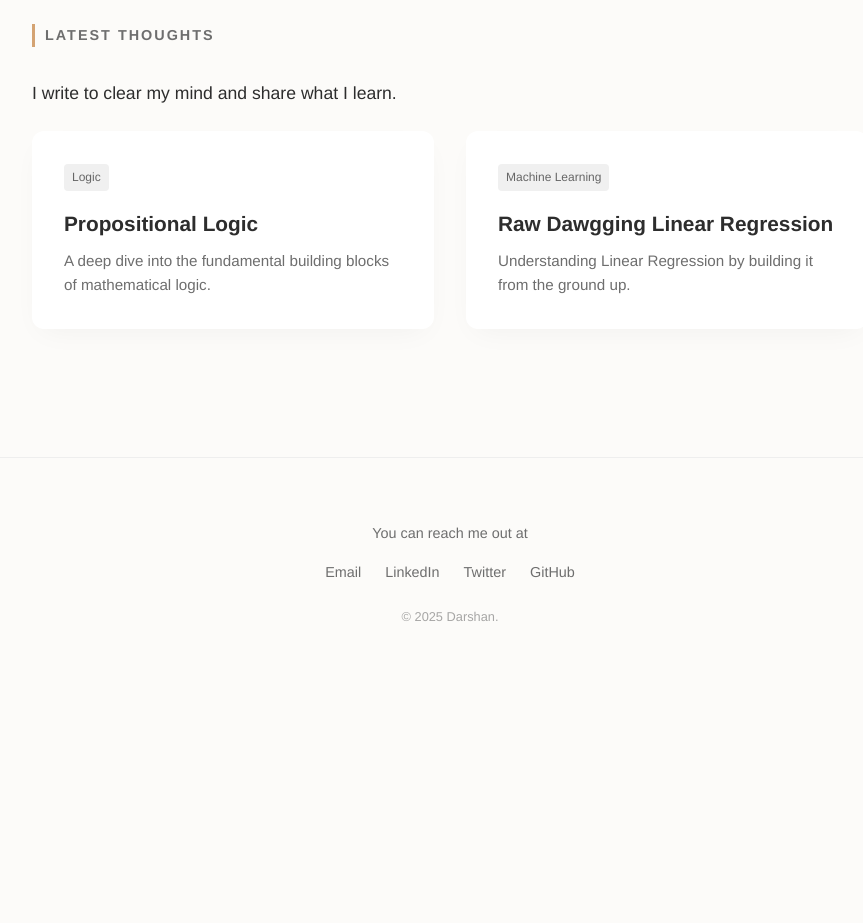
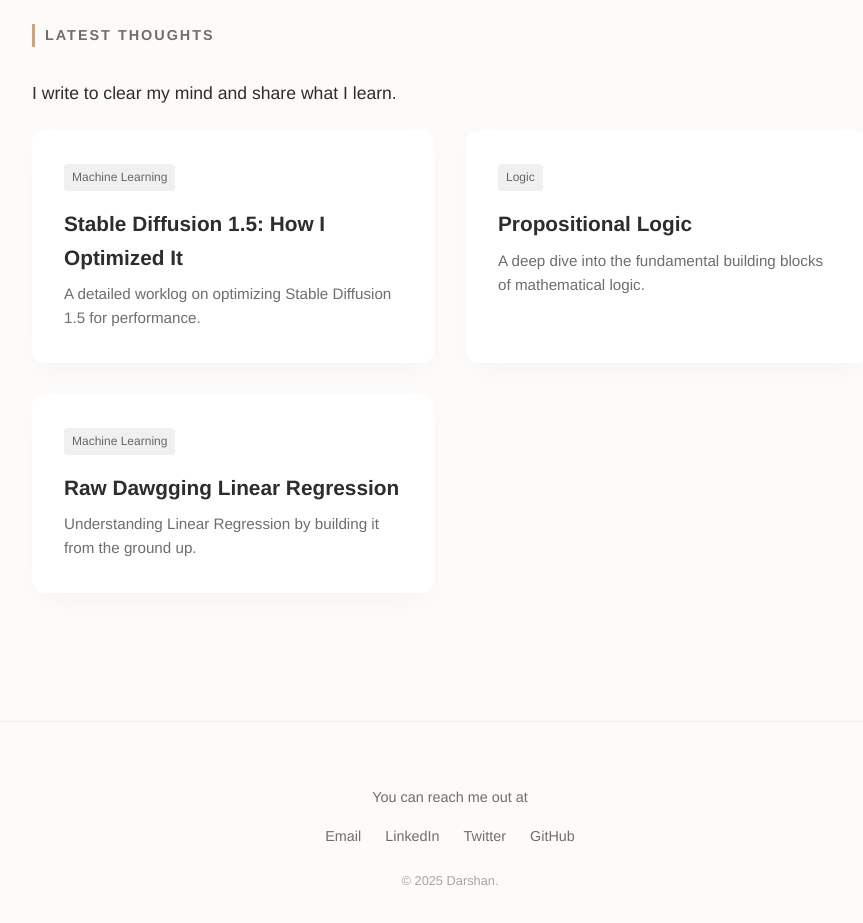
Before and after one commit to Darshan-Baslani/simple_portfolio, a plain HTML site: page index.html in a window 1280 px wide. Shown: the part 1360-2283 px from the top of the page, without its empty margins (190-1053 px from the left). Before the commit the page ends 2052 px from the top, so only its background shows below. Drawn offline with Linux system fonts and the light colour scheme.

Commit message:
add: new blog added

```diff
--- a/index.html
+++ b/index.html
@@ -383,6 +383,12 @@
             </div>
 
             <div class="grid">
+                <a href="https://medium.com/@dcbaslani/stable-diffusion-1-5-how-i-optimized-it-a-worklog-09aa56498cf2" class="card" target="_blank">
+                    <span class="card-tag">Machine Learning</span>
+                    <h3>Stable Diffusion 1.5: How I Optimized It</h3>
+                    <p>A detailed worklog on optimizing Stable Diffusion 1.5 for performance.</p>
+                </a>
+
                 <a href="https://medium.com/@dcbaslani/propositional-logic-25abd05e5aac" class="card" target="_blank">
                     <span class="card-tag">Logic</span>
                     <h3>Propositional Logic</h3>
```
